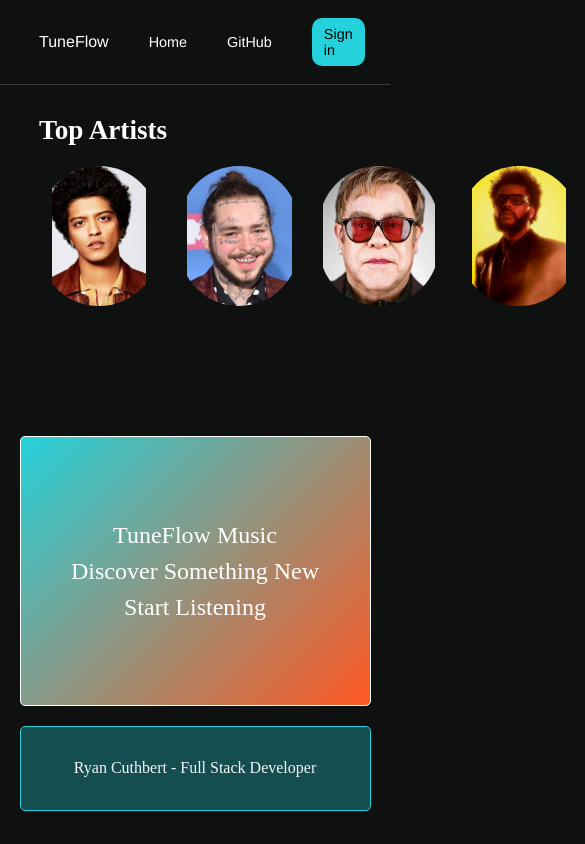
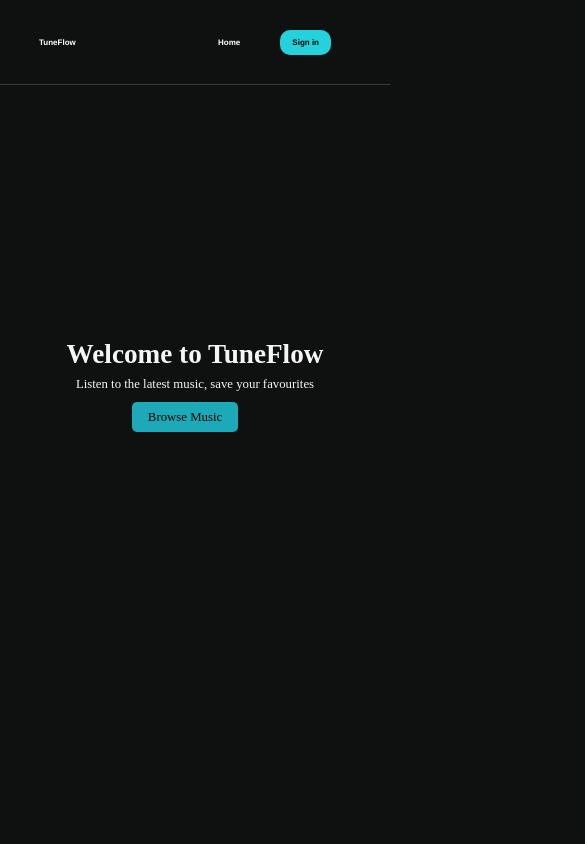
Before and after one commit to Ryan3389/TuneFlow, a React (Vite) app in the folder client/: page / in a window 390 px wide. Shown: the top 844 px of the page, 585 px wide, since content can reach past the window. Built offline with nearby package versions, Linux system fonts and the light colour scheme.

Commit message:
refactored styles, and added saved page

```diff
--- a/client/src/App.css
+++ b/client/src/App.css
@@ -28,7 +28,6 @@ a,
 .nav-left p,
 a {
     margin-right: 20px;
-    font-size: 16px;
 }
 
 nav a {
@@ -48,13 +47,7 @@ nav a {
     margin-left: 20px;
 }
 
-/* nav input[type="search"] {
-    background-color: #fff;
-    margin: 17.6px 0;
-    padding: 8px 60px 8px 24px;
-    border-radius: 10px;
-    border: 1px solid #000;
-} */
+
 
 nav .sign-in-btn {
     background-color: #25d1da;
@@ -68,35 +61,108 @@ nav .sign-in-btn:hover {
 
 }
 
-/* artist section - home page */
-.artist-img {
-    height: 140px;
-    /* possibly remove line below*/
-    width: 170px;
-    border-radius: 100px;
-    object-fit: contain;
-    cursor: pointer;
+/* Saved Page */
+
+.saved-section {
+    min-height: 100vh;
+    display: grid;
+    grid-template-columns: 1fr 1fr 1fr;
+    height: 70vh;
+    color: white;
+    width: 80%;
+    margin: 10px auto;
+    gap: 10px;
+
 }
 
-.artist-section {
-    display: flex;
-    justify-content: center;
-    flex-direction: column;
-    color: #fff;
-    margin-top: 30px;
-    height: 70vh;
+.saved-artist {
+    border: 1px solid rgba(255, 255, 255, 0.424);
+    padding: 20px;
+    border-radius: 5px;
+    text-align: center;
 
+    line-height: 1.5;
+}
+
+.remove-btn {
+    background-color: #25d1da;
+    padding: 3px 6px;
+    border: none;
+    border-radius: 5px;
 }
 
 
 
+.fav-artist {
+    margin: 5px;
+    display: flex;
+    flex-direction: column;
+    align-items: center;
+    text-align: center;
+}
+
+/* Hero Section */
+.hero-section {
+    height: 70vh;
+    color: whitesmoke;
+    display: flex;
+    justify-content: center;
+    align-items: center;
+    text-align: center;
+    line-height: 1.5;
+}
+
+.hero-section h1 {
+    font-size: 2.2125rem
+}
+
+.hero-section p {
+    font-size: 1.5rem;
+    margin-bottom: 10px
+}
+
+.browse-btn {
+    padding: 8px 16px;
+    border-radius: 5px;
+    background-color: #1CAAB9;
+    color: #000;
+    font-size: 1.2rem;
+    border: none;
+    cursor: pointer;
+    text-decoration: none;
+}
+
+
+
+/* artist section - home page */
+
+
+.artist-section {
+    height: 70vh;
+    color: whitesmoke;
+    text-align: center;
+}
+
+.artist-section a {
+    background-color: #1CAAB9;
+    color: #000;
+    padding: 10px 20px;
+    text-decoration: none;
+    border-radius: 5px;
+}
+
+
 .artist-div {
     display: flex;
-    justify-content: space-evenly;
+    justify-content: center;
+    align-items: center;
     width: 80%;
-    margin: auto;
-    height: 50%;
+    margin-left: auto;
+    margin-right: auto;
+    margin-bottom: 20px;
+    height: 40%;
 }
+
 
 .artist-title-span {
     width: 80%;
@@ -106,6 +172,7 @@ nav .sign-in-btn:hover {
 .artist-title-span h2 {
     font-size: 1.7rem;
     padding-bottom: 20px;
+    margin-top: 10px;
 }
 
 
@@ -242,51 +309,23 @@ footer {
 
 /* Media Queries */
 
-@media only screen and (max-width: 500px) {
+@media only screen and (max-width: 1200px) {
 
-    .nav-left p {
-        font-size: 0.8rem
+    .nav-left p,
+    .nav-right a {
+        font-size: 0.9rem;
     }
 
-    .nav-left a {
-        font-size: 0.8rem;
+    .hero-section h1 {
+        font-size: 2rem;
     }
 
-    nav input[type="search"] {
-        width: 100px;
-        padding: 5px 0;
+    .hero-section p {
+        font-size: 1.2rem;
     }
 
-    nav .sign-in-btn {
-        font-size: 0.5rem;
-    }
-
-    .artist-img {
-        width: 80px;
-    }
-
-
-    .song-container {
-        display: grid;
-        grid-template-columns: 1fr 1fr;
-    }
-}
-
-
-
-@media only screen and (max-width: 700px) {
-
-    .nav-left p {
-        font-size: 0.6rem;
-    }
-
-    .nav-left a,
-    .nav-right a {
-        font-size: 0.6rem;
-    }
-
-    nav input[type="search"] {
-        width: 60%;
+    .browse-btn {
+        font-size: 1rem;
     }
 
     .song-container {
@@ -294,44 +333,92 @@ footer {
         grid-template-columns: 1fr 1fr;
     }
 
-    .song-article {
-        width: 80%;
+    .saved-section {
+        display: grid;
+        grid-template-columns: 1fr 1fr;
     }
 
-    .artist-img {
-        width: 100px;
+    .cta-home {
+        font-size: 1.2rem
     }
 
-
+    .artist-div a {
+        font-size: 0.8rem;
+    }
 }
 
-@media only screen and (max-width: 900px) {
-    .nav-left p {
+@media only screen and (max-width: 768px) {
+
+    .nav-left p,
+    .nav-right a {
+        font-size: 0.7rem
+    }
+
+    .hero-section h1 {
+        font-size: 1.8rem;
+    }
+
+    .hero-section p {
         font-size: 1rem;
     }
 
-    .nav-left a,
-    .nav-right a {
-        font-size: 0.9rem;
-    }
-
-    .artist-img {
-        width: 120px;
+    .browse-btn {
+        font-size: 0.8rem;
     }
 
     .song-container {
         display: grid;
-        grid-template-columns: 1fr 1fr;
+        grid-template-columns: 1fr;
+    }
+
+    .saved-section {
+        display: grid;
+        grid-template-columns: 1fr;
+    }
+
+
+    .song-img {
+        height: 100px;
+    }
+
+    .cta-home {
+        font-size: 1rem;
+        height: 30%;
+    }
+
+    .artist-div a {
+        font-size: 0.7rem;
     }
 }
 
 
 
-/* Media Queries for filter by artist page*/
-/*
-@media only screen and (max-width: 500px) {
-    .song-container {
-        display: grid;
-        grid-template-columns: 1fr 1fr;
+@media only screen and (max-width: 600px) {
+
+    .nav-left p,
+    .nav-right a {
+        font-size: 0.5rem;
+        font-weight: bold
     }
-} */
+
+    .hero-section h1 {
+        font-size: 1.7rem;
+    }
+
+    .hero-section p {
+        font-size: 0.8rem;
+    }
+
+    .browse-btn {
+        font-size: 0.8rem;
+    }
+
+    .cta-home {
+        font-size: 0.9rem;
+        height: 20%;
+    }
+
+    .artist-div a {
+        font-size: 0.5rem;
+    }
+}
--- a/client/src/App.jsx
+++ b/client/src/App.jsx
@@ -39,7 +39,6 @@ function App() {
     <ApolloProvider client={client}>
       <Navbar />
       <Outlet />
-      <Footer />
     </ApolloProvider>
 
   )
--- a/client/src/components/Navbar.jsx
+++ b/client/src/components/Navbar.jsx
@@ -15,7 +15,8 @@ function Navbar() {
 
                     <span className="nav-right">
                         <Link to='/'>Home</Link>
-                        <a target="_blank" href="https://github.com/Ryan3389">GitHub</a>
+                        <Link to="/dashboard">Browse Music</Link>
+                        <Link to='/saved'>Favourites</Link>
                         <Link onClick={handleLogout} className="sign-in-btn">Logout</Link>
                     </span>
                 </nav>
@@ -27,7 +28,6 @@ function Navbar() {
 
                     <span className="nav-right">
                         <Link to='/'>Home</Link>
-                        <a target="_blank" href="https://github.com/Ryan3389">GitHub</a>
                         <Link to='/login' className="sign-in-btn">Sign in</Link>
                     </span>
                 </nav>
--- a/client/src/pages/HomePage.jsx
+++ b/client/src/pages/HomePage.jsx
@@ -23,7 +23,7 @@ function HomePage() {
             <div className='artist-div'>
                 {artists.map((artist) => (
                     <Link key={artist.id} to={`/media?firstName=${encodeURIComponent(artist.firstName)}&lastName=${encodeURIComponent(artist.lastName)}`}>
-                        <img src={artist.imgSrc} alt={artist.altTag} className="artist-img" />
+                        {artist.firstName} {artist.lastName}
                     </Link>
                 ))}
 
@@ -39,3 +39,44 @@ function HomePage() {
 }
 
 export default HomePage
+// import { Link } from "react-router";
+// import postMalone from '../assets/postMalone.jpg'
+// import eltonJohn from '../assets/eltonJohn.jpg'
+// import brunoMars from '../assets/brunoMars.png'
+// import theWeeknd from '../assets/theWeeknd.jpg'
+// import ladyGaga from '../assets/ladyGaga.webp'
+// import auth from "../utils/auth";
+
+
+// function HomePage() {
+//     const artists = [
+//         { id: 1, firstName: "Bruno", lastName: 'Mars', imgSrc: brunoMars, altTag: "Bruno Mars Headshot" },
+//         { id: 2, firstName: "Post", lastName: 'Malone', imgSrc: postMalone, altTag: "Post Malone Headshot" },
+//         { id: 3, firstName: "Elton", lastName: 'John', imgSrc: eltonJohn, altTag: "Elton John Headshot" },
+//         { id: 4, firstName: "The", lastName: 'Weeknd', imgSrc: theWeeknd, altTag: "The Weeknd Headshot" },
+//         { id: 5, firstName: "Lady", lastName: 'Gaga', imgSrc: ladyGaga, altTag: "Lady Gaga Headshot" },
+//     ]
+//     return (
+//         <section className="artist-section">
+//             <span className='artist-title-span'>
+//                 <h2>Top Artists </h2>
+//             </span>
+//             <div className='artist-div'>
+//                 {artists.map((artist) => (
+//                     <Link key={artist.id} to={`/media?firstName=${encodeURIComponent(artist.firstName)}&lastName=${encodeURIComponent(artist.lastName)}`}>
+//                         <img src={artist.imgSrc} alt={artist.altTag} className="artist-img" />
+//                     </Link>
+//                 ))}
+
+//             </div>
+
+//             <div className='cta-home'>
+//                 <p>TuneFlow Music</p>
+//                 <p>Discover Something New</p>
+//                 <p>Start Listening</p>
+//             </div>
+//         </section>
+//     )
+// }
+
+// export default HomePage
--- /dev/null
+++ b/client/src/pages/LandingPage.jsx
@@ -0,0 +1,14 @@
+import { Link } from "react-router-dom"
+function LandingPage() {
+    return (
+        <section className="hero-section">
+            <article className="hero-intro">
+                <h1>Welcome to TuneFlow</h1>
+                <p>Listen to the latest music, save your favourites</p>
+                <Link to={'/dashboard'} className="browse-btn">Browse Music</Link>
+            </article>
+        </section>
+    )
+}
+
+export default LandingPage
--- a/client/src/pages/LoginPage.jsx
+++ b/client/src/pages/LoginPage.jsx
@@ -8,6 +8,7 @@ function LoginPage() {
         email: '',
         password: ''
     })
+    const [errorMsg, setErrorMsg] = useState(null)
 
     const [loginUser, { error, data }] = useMutation(LOGIN_USER)
 
@@ -26,11 +27,14 @@ function LoginPage() {
                 variables: { ...formState }
             })
 
+
+
             if (data && data.login) {
                 auth.login(data.login.token)
             }
 
         } catch (error) {
+            setErrorMsg(error)
             console.error("Error logging in: ", error)
         }
     }
--- a/client/src/utils/mutations.js
+++ b/client/src/utils/mutations.js
@@ -41,3 +41,17 @@ export const ADD_MEDIA = gql`
   }
 }
 `
+
+export const REMOVE_MEDIA = gql`
+mutation Mutation($userId: ID!, $mediaId: ID!) {
+  removeMedia(userId: $userId, mediaId: $mediaId) {
+    media {
+      _id
+      artistName
+      trackName
+      imgUrl
+    }
+  }
+}
+
+`
--- /dev/null
+++ b/client/src/utils/queries.js
@@ -0,0 +1,17 @@
+import { gql } from "@apollo/client"
+
+export const GET_SINGLE_USER = gql`
+query Query($userId: ID!) {
+  getSingleUser(userId: $userId) {
+    _id
+    firstName
+    lastName
+    media {
+      _id
+      artistName
+      trackName
+      imgUrl
+    }
+  }
+}
+`
```
Also changed, not shown: client/src/main.jsx (+10 -0 lines), client/src/pages/SavedPage.jsx (added, +57 -0 lines), 2 other files (tests, documents, lock files or other folders).
